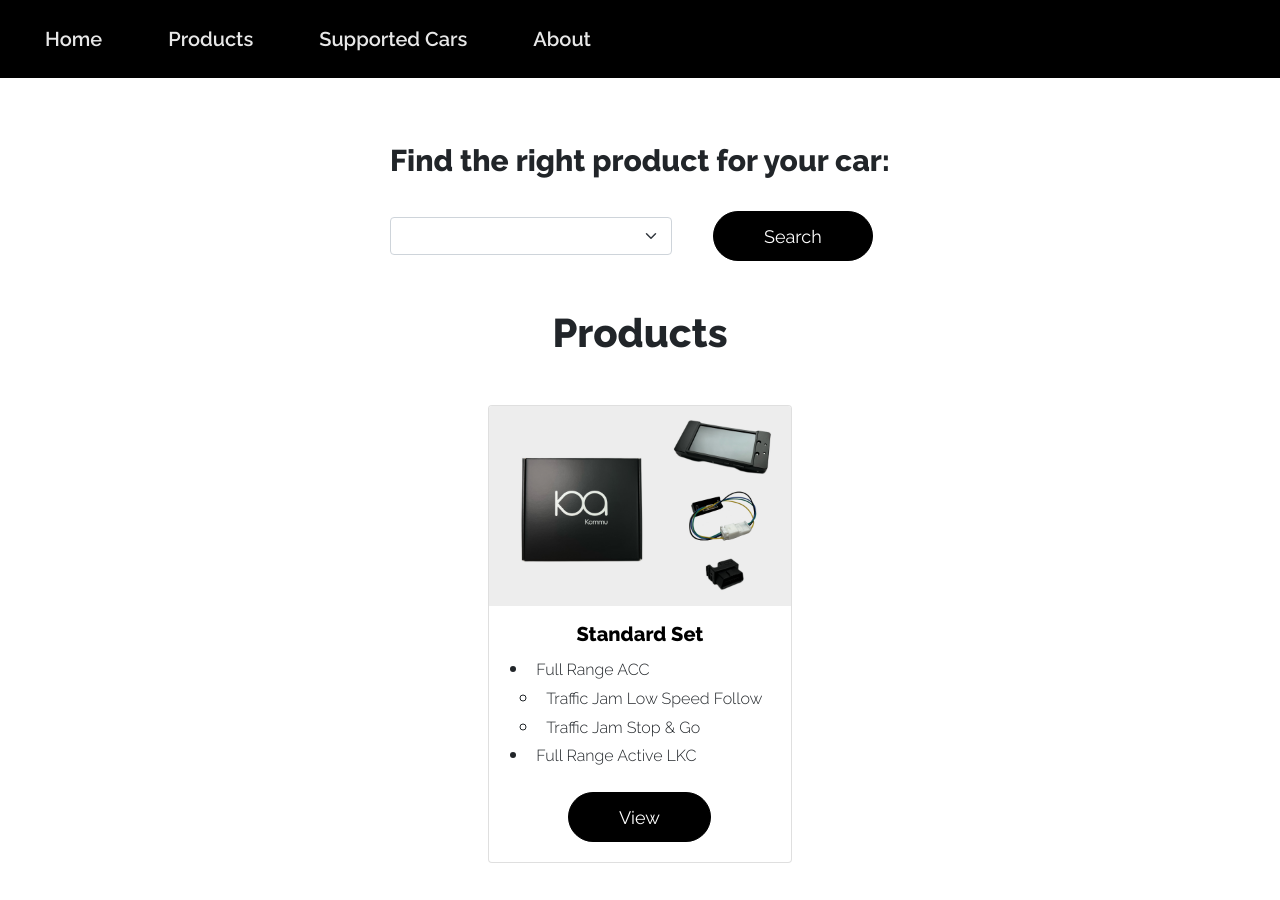
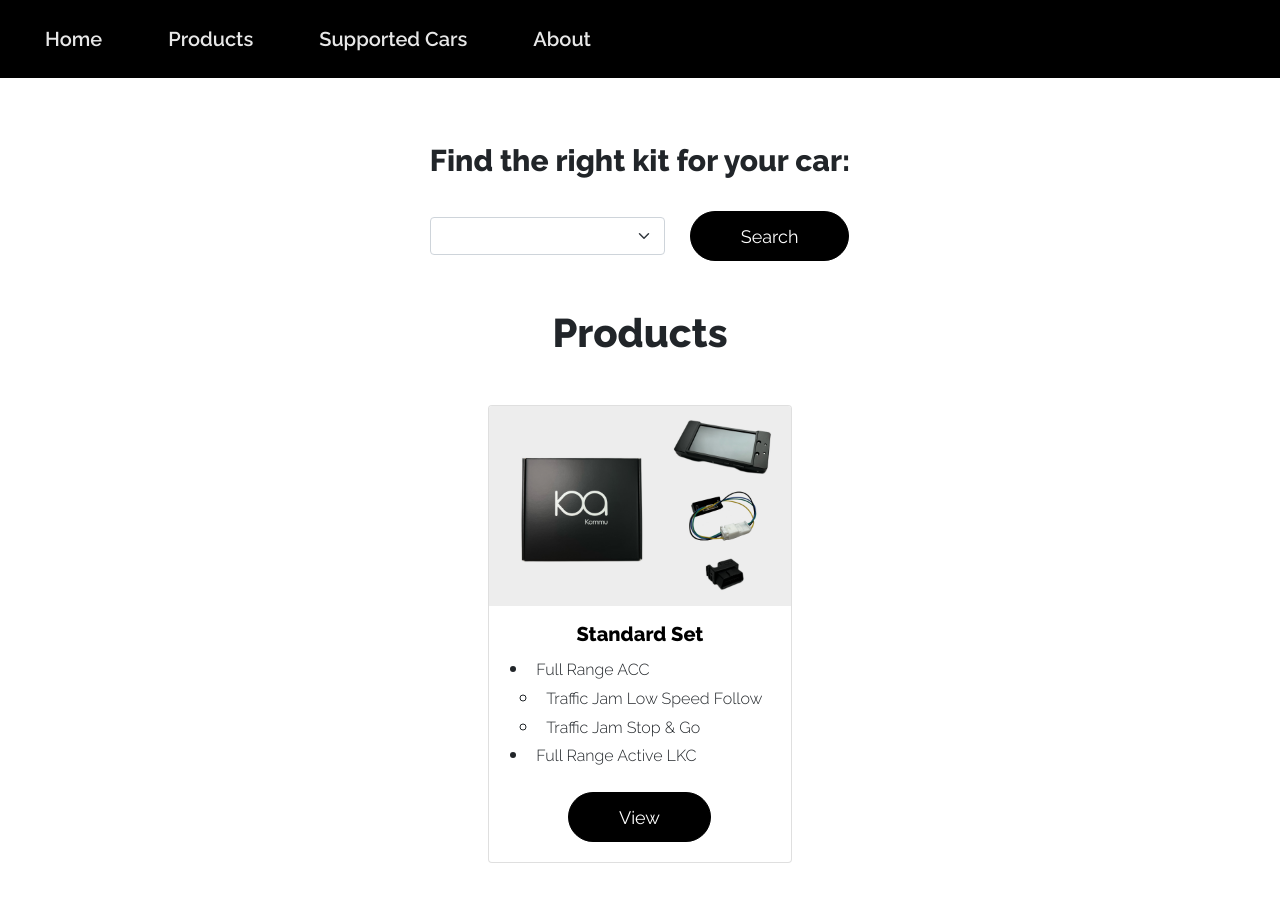
Before and after one commit to iXcess/ixcess.github.io, a Jekyll site: the page built from products.html, in a window 1280 px wide and 900 px high. Built offline with Jekyll 4.4.1, drawn with Linux system fonts in a browser that asks for light colours; nearby versions of some CDN libraries.

Commit message:
Change title text

```diff
--- a/products.html
+++ b/products.html
@@ -5,7 +5,7 @@ stylesheet: products
 ---
 <div class="container" id="productlocationizer">
     <link href="{{ "/css/products-page.css" | relative_url }}" rel="stylesheet">
-    <h3 style = "text-align: center;">Find the right product for your car:</h3><br>
+    <h3 style = "text-align: center;">Find the right kit for your car:</h3><br>
     <div class="row align-items-center">
         <div class="col-lg-7 col-md-12 mb-4 text-center">
             <select aria-label="Select your car model" class="form-select" id="localizer">
```
